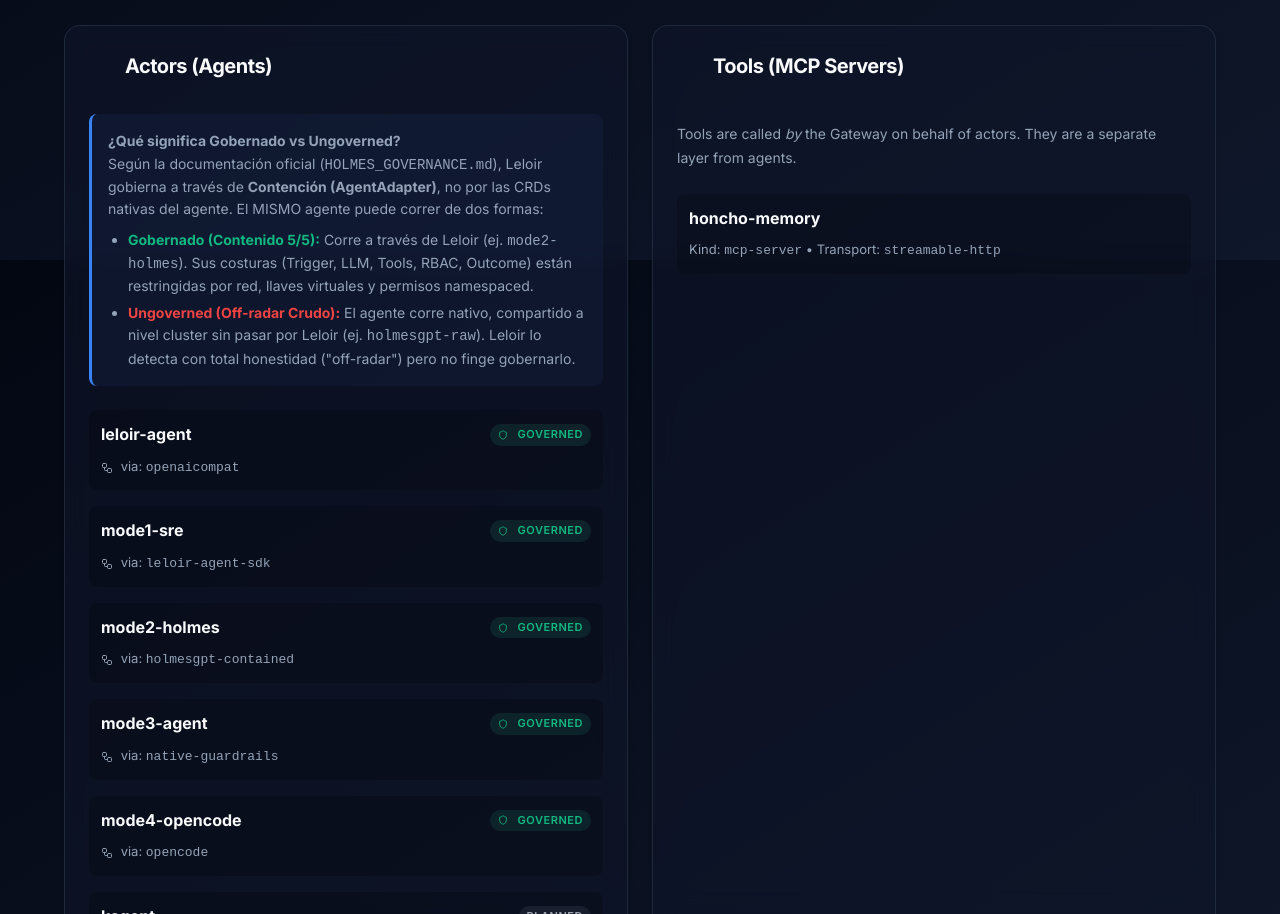
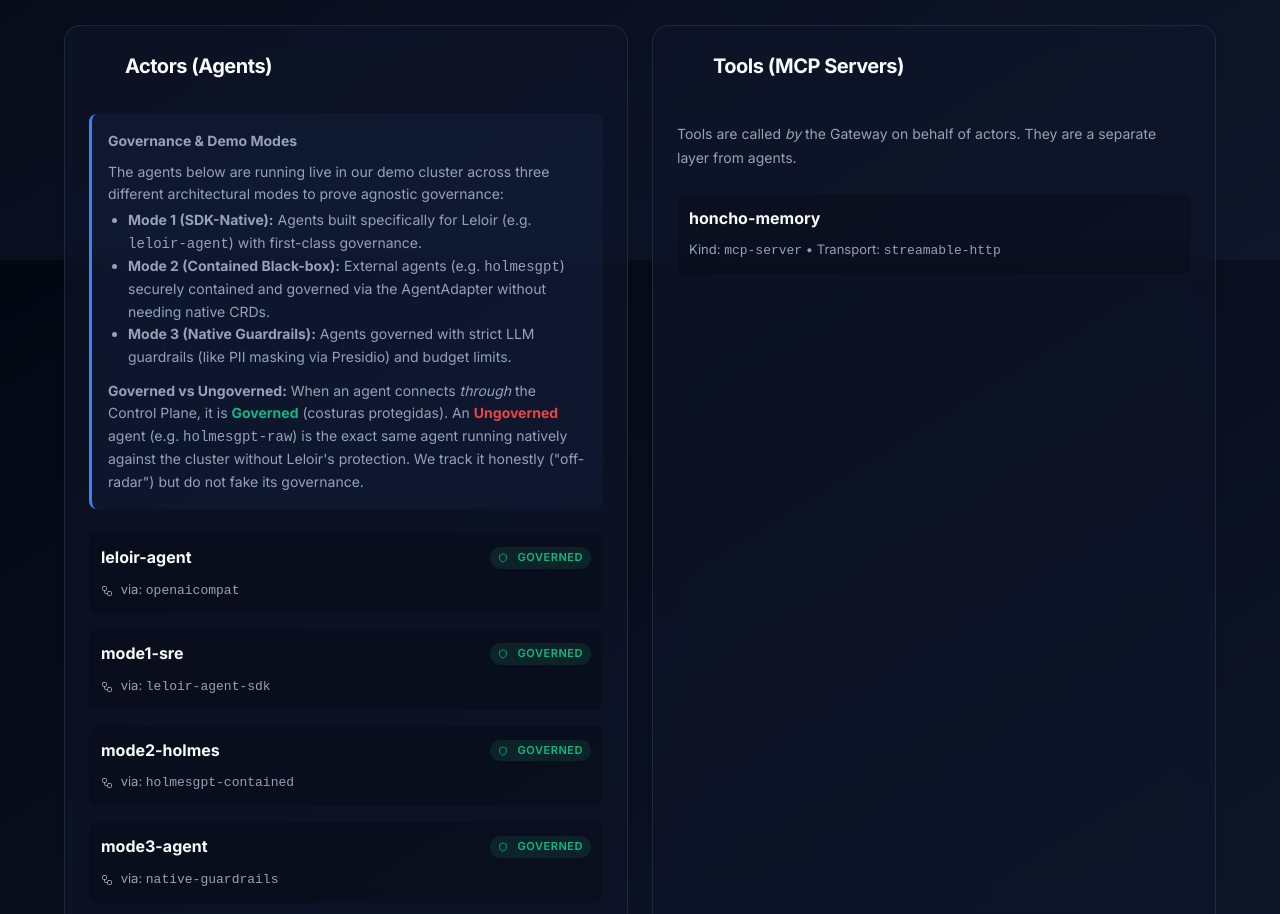
Before and after one commit to villadalmine/leloir-site, a React (Vite) app: page /#/install in a window 1280 px wide. Shown: the part 1340-2254 px from the top of the page. Built offline with nearby package versions, Linux system fonts and the light colour scheme.

Commit message:
docs(site): explain why LLM seam is empty for agents and add context to demo modes

```diff
--- a/src/pages/Install.tsx
+++ b/src/pages/Install.tsx
@@ -42,12 +42,18 @@ export function Install() {
             </div>
 
             <div style={{ fontSize: '14px', color: 'var(--muted)', marginBottom: '24px', lineHeight: '1.6', backgroundColor: 'rgba(59, 130, 246, 0.05)', padding: '16px', borderRadius: '8px', borderLeft: '3px solid var(--info)' }}>
-              <strong>¿Qué significa Gobernado vs Ungoverned?</strong><br />
-              Según la documentación oficial (<code>HOLMES_GOVERNANCE.md</code>), Leloir gobierna a través de <strong>Contención (AgentAdapter)</strong>, no por las CRDs nativas del agente. El MISMO agente puede correr de dos formas:
-              <ul style={{ marginTop: '8px', marginBottom: 0, paddingLeft: '20px' }}>
-                <li style={{ marginBottom: '4px' }}><strong style={{ color: 'var(--ok)' }}>Gobernado (Contenido 5/5):</strong> Corre a través de Leloir (ej. <code>mode2-holmes</code>). Sus costuras (Trigger, LLM, Tools, RBAC, Outcome) están restringidas por red, llaves virtuales y permisos namespaced.</li>
-                <li><strong style={{ color: '#ef4444' }}>Ungoverned (Off-radar Crudo):</strong> El agente corre nativo, compartido a nivel cluster sin pasar por Leloir (ej. <code>holmesgpt-raw</code>). Leloir lo detecta con total honestidad ("off-radar") pero no finge gobernarlo.</li>
-              </ul>
+              <strong>Governance & Demo Modes</strong><br />
+              <div style={{ marginTop: '8px', marginBottom: '12px' }}>
+                The agents below are running live in our demo cluster across three different architectural modes to prove agnostic governance:
+                <ul style={{ marginTop: '4px', marginBottom: '0', paddingLeft: '20px' }}>
+                  <li><strong>Mode 1 (SDK-Native):</strong> Agents built specifically for Leloir (e.g. <code>leloir-agent</code>) with first-class governance.</li>
+                  <li><strong>Mode 2 (Contained Black-box):</strong> External agents (e.g. <code>holmesgpt</code>) securely contained and governed via the AgentAdapter without needing native CRDs.</li>
+                  <li><strong>Mode 3 (Native Guardrails):</strong> Agents governed with strict LLM guardrails (like PII masking via Presidio) and budget limits.</li>
+                </ul>
+              </div>
+              <div>
+                <strong>Governed vs Ungoverned:</strong> When an agent connects <em>through</em> the Control Plane, it is <strong style={{ color: 'var(--ok)' }}>Governed</strong> (costuras protegidas). An <strong style={{ color: '#ef4444' }}>Ungoverned</strong> agent (e.g. <code>holmesgpt-raw</code>) is the exact same agent running natively against the cluster without Leloir's protection. We track it honestly ("off-radar") but do not fake its governance.
+              </div>
             </div>
 
             <div style={{ display: 'flex', flexDirection: 'column', gap: '16px' }}>
--- a/src/pages/Roadmap.tsx
+++ b/src/pages/Roadmap.tsx
@@ -155,6 +155,9 @@ export function Roadmap() {
                 </tbody>
               </table>
             </div>
+            <p style={{ color: 'var(--muted)', fontSize: '13px', marginTop: '16px', lineHeight: '1.5' }}>
+              <em>Note:</em> The <strong>LLM</strong> governance seam is empty in this table because agents <em>consume</em> LLMs, they do not provide them. The LLM seam is actively governed by infrastructure providers (e.g. <code>envoy-ai-gw</code>, <code>litellm-operator</code>) sitting between the agent and the API.
+            </p>
           </div>
         )}
       <div style={{ display: 'flex', flexDirection: 'column', gap: '64px' }}>
```
